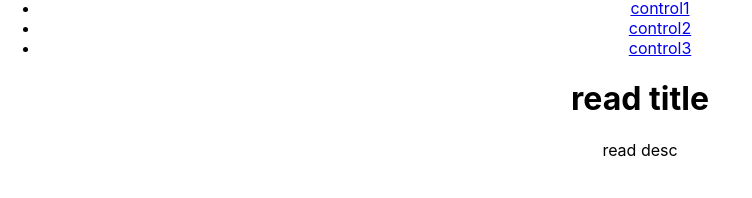
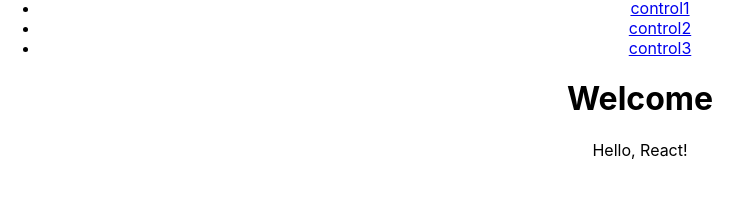
Before and after one commit to leesoeun98/function-react-project, a React (Create React App) app: page / in a window 1280 px wide. Shown: the part 196-394 px from the top of the page, without its empty margins (0-752 px from the left). Built offline with nearby package versions, Linux system fonts and the light colour scheme.

Commit message:
[#4] create content state and apply it on Subject component

```diff
--- a/src/App.js
+++ b/src/App.js
@@ -12,17 +12,46 @@ const MODE_READ = 'read';
 const MODE_CREATE = 'create';
 const MODE_UPDATE = 'update';
 const MODE_DELETE = 'delete';
+const CONTENT_WELCOME = {title: 'Welcome', desc: 'Hello, React!'};
 
+// main component
 function App() {
   const [mode, setMode] = useState(MODE_WELCOME);
+  const [content, setContent] = useState(CONTENT_WELCOME); // ReadContents에 표시될 title과 description
 
   return (
     <div className="App">
-      {/* changeMode: 그냥 'setMode(...)'가 아니라, arrow function으로 넘겨줄 것 */}
-      <Subject changeMode={() => setMode(MODE_WELCOME)}></Subject>
-      <Toc changeMode={() => setMode(MODE_READ)}></Toc>
+      {/*
+        function을 넘겨줄 떄와 arrow function을 넘겨줄 때의 차이
+
+          -> 쉽게 말하면 해당 component에서 넘겨받은 function을 이용할 때
+             그 function의 argument 값을 component 안에서 지정한다면 그냥 function을 넘겨주고
+             argument 값을 상위 component에서 지정하는 경우라면 arrow function 이용
+
+          -> 아래에서 setMode에 들어갈 argument는 전부 이 상위 component가 가지고 있음.
+             그렇기 떄문에 arrow function을 이용해서 '아예 argument까지 지정해준 채로' 넘겨준 것
+
+          -> 반면 setContent의 경우 Subject에서 사용할 땐 argument 값이 CONTENT_WELCOME으로 고정이지만,
+             Toc에서 사용할 땐 메뉴에 따라서 달라짐 (argument를 Toc component 내부적으로 지정할 것으로 보임).
+             그렇기 때문에 Subject에 전해줄 땐 arrow func으로 setContent에 argument까지 지정해서 보내주지만,
+             Toc에 전해줄 떈 그냥 setContent 함수만 넘겨주는 것
+      */}
+
+      {/* --- 제목 --- */}
+      <Subject
+        changeMode={() => setMode(MODE_WELCOME)}
+        changeContent={() => setContent(CONTENT_WELCOME)}></Subject>
+
+      {/* --- 콘텐츠 메뉴 --- */}
+      <Toc
+        changeMode={() => setMode(MODE_READ)}
+        setContent={setContent}></Toc>
+
+      {/* --- CRUD 메뉴 --- */}
       <Control></Control>
-      {(mode===MODE_WELCOME || mode===MODE_READ) && <ReadContents></ReadContents>}
+
+      {/* --- 출력될 내용 --- */}
+      {(mode===MODE_WELCOME || mode===MODE_READ) && <ReadContents content={content}></ReadContents>}
       {mode===MODE_CREATE && <></>}
       {mode===MODE_UPDATE && <></>}
       {mode===MODE_DELETE && <></>}
--- a/src/components/ReadContents.js
+++ b/src/components/ReadContents.js
@@ -4,8 +4,8 @@ import React,{useState} from 'react';
 function ReadContents(props){
     return (
         <div>
-            <h1>read title</h1>
-            read desc
+            <h1>{props.content.title}</h1>
+            {props.content.desc}
         </div>
     );
 }
--- a/src/components/Subject.js
+++ b/src/components/Subject.js
@@ -4,6 +4,7 @@ function Subject(props){
     const onSubjectClicked = (e) => {
         e.preventDefault();
         props.changeMode();
+        props.changeContent();
     };
 
     return(
```
